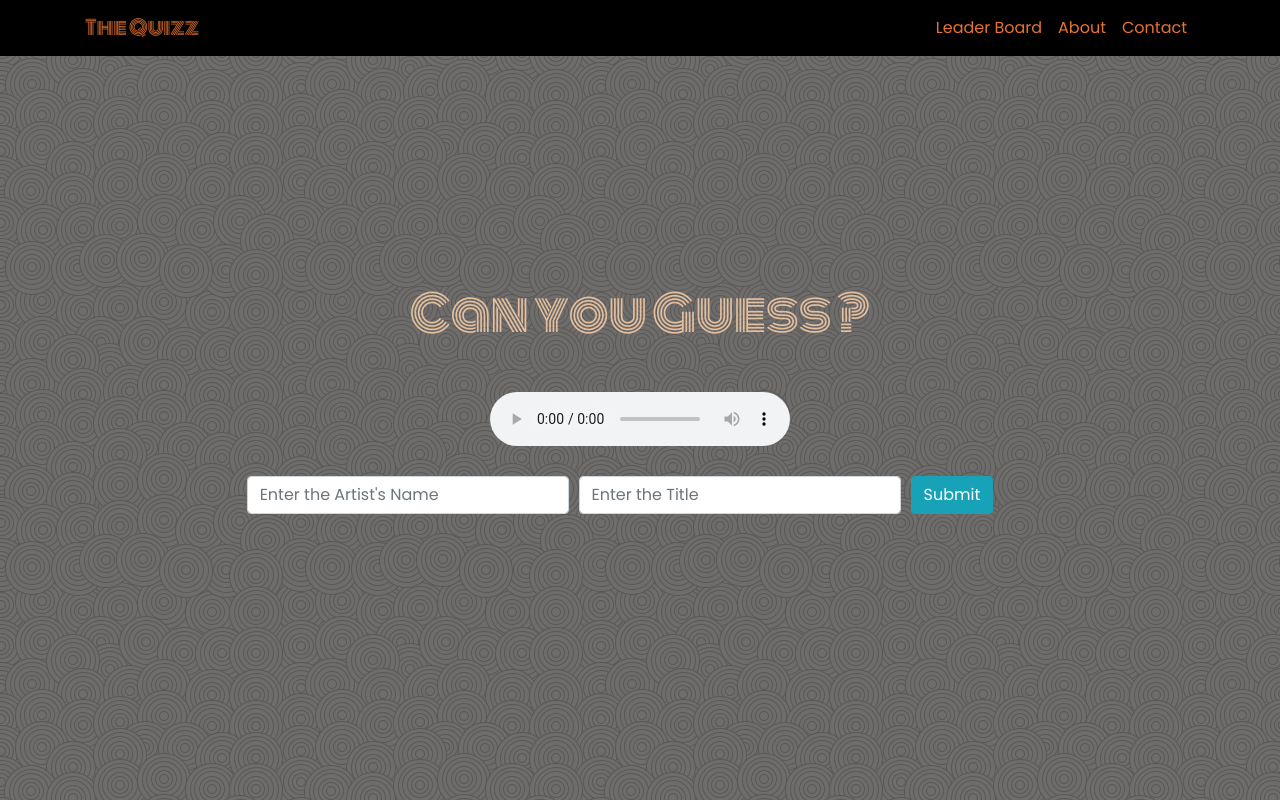
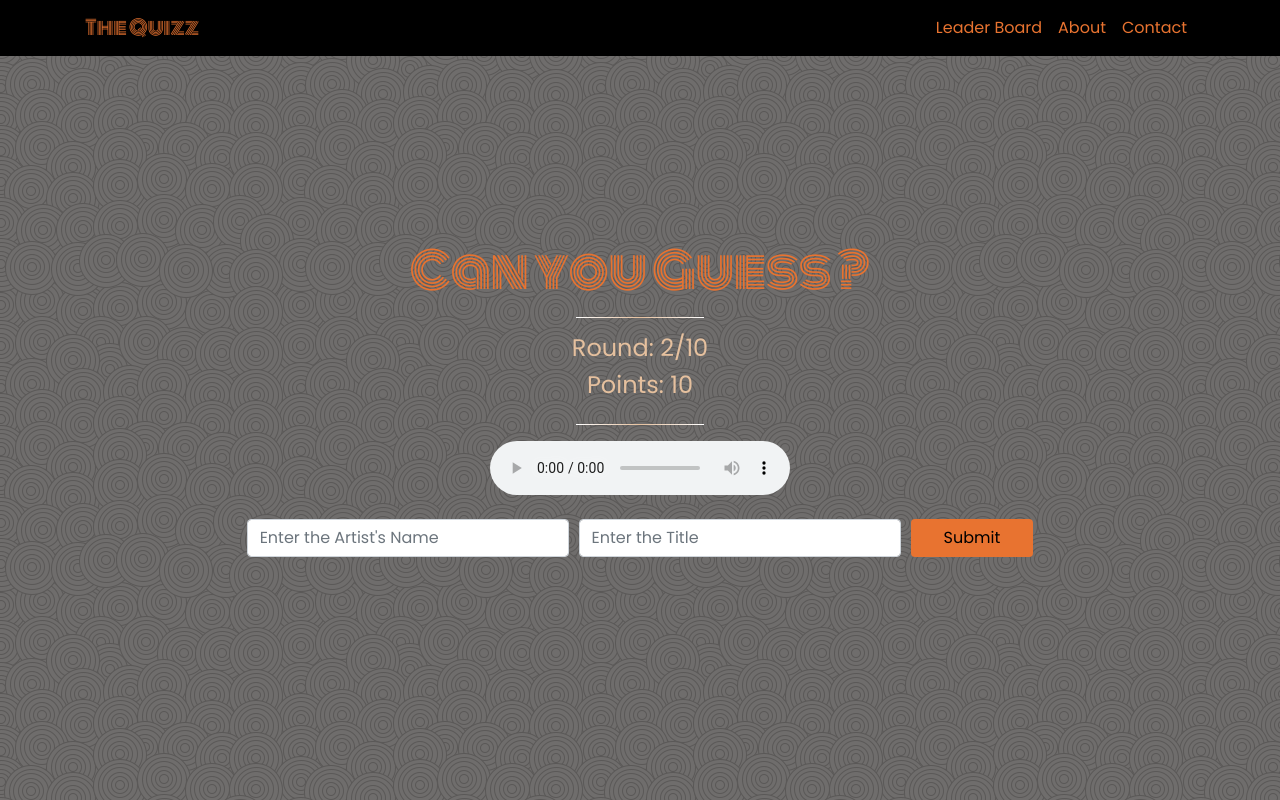
Before and after one commit to Code-Institute-Submissions/soul-blind-test, a Flask app: page /1/1/ in a window 1280 px wide. Run offline with Flask 2, Linux system fonts and the light colour scheme; tables that the repository leaves empty hold one stand-in row (values such as "Sample post"); some libraries are stand-ins or nearby versions.

Commit message:
Fix routing for result page

```diff
--- a/run.py
+++ b/run.py
@@ -196,10 +196,10 @@ def get_result_data(game_id):
     playlist_all_info = []
     for song_entry in playlist:
         song = {
-            'title' : songs_array[song_entry.id]['title'],
-            'artist' : songs_array[song_entry.id]['artist'],
-            'album_img' : songs_array[song_entry.id]['album_img']['url'],
-            'points' : Game_with_Songs.query.filter_by(game = game_id).filter_by(song = song_entry.id).first().points
+            'title' : songs_array[song_entry.song]['title'],
+            'artist' : songs_array[song_entry.song]['artist'],
+            'album_img' : songs_array[song_entry.song]['album_img']['url'],
+            'points' : Game_with_Songs.query.filter_by(game = game_id).filter_by(song = song_entry.song).first().points
         }
 
         playlist_all_info.append(song)
@@ -230,20 +230,17 @@ def index():
 @app.route("/<player_id>/<int:song_number>/", methods=["GET", "POST"])
 def play_song(player_id, song_number):
     #Increment the counter of rounds
-    if request.method == "GET":
-        current_round = get_current_round(player_id)
-        total_points = get_total_points(player_id)
-
+    current_round = get_current_round(player_id)
+    total_points = get_total_points(player_id)
 
     if request.method == "POST":
         title_guess = request.form['title']
         artist_guess = request.form['artist']
 
-        points = calculate_points(song_number=song_number, title_input=title_guess, artist_input=artist_guess)
-        set_points_for_round(player_id=player_id, current_round=current_round, points=points)
-        increase_round_counter(player_id)
-
-        if current_round <11:
+        if current_round <9:
+            points = calculate_points(song_number=song_number, title_input=title_guess, artist_input=artist_guess)
+            set_points_for_round(player_id=player_id, current_round=current_round, points=points)
+            increase_round_counter(player_id)
             game_id = get_game_id(player_id)
             playlist = get_playlist(game_id)
             return redirect(url_for('play_song', player_id=int(player_id), song_number=int(playlist[current_round].song)))
@@ -251,18 +248,17 @@ def play_song(player_id, song_number):
         #If the number of rounds is 10, we redirect to the result page
         else:
             game_id = get_game_id(player_id)
-            playlist_ids = get_playlist(game_id)
-
-
-
-            return redirect(url_for('result', player_id=int(player_id), playlist_all_info=playlist_all_info, total_points=total_points))
+            return redirect(url_for('result', player_id=int(player_id)))
 
     return render_template('playing.html', song = songs_array[song_number]["preview_url"], current_round=current_round, total_points=total_points)
 
 
 @app.route('/<player_id>/result/')
 def result(player_id):
-    return render_template('result.html', player_id=player_id)
+    game_id = get_game_id(player_id)
+    result_data = get_result_data(player_id)
+    total_points = get_total_points(player_id)
+    return render_template('result.html', player_id=player_id, result_data=result_data, total_points=total_points)
 
 
 if __name__ == "__main__":
--- a/static/css/styles.css
+++ b/static/css/styles.css
@@ -1,3 +1,4 @@
+/*Shared Styles*/
 body, html {
     height:100vh;
     font-family:'Poppins', sans-serif;
@@ -9,6 +10,39 @@ h1{
    color: #e5c09e;
    font-size: 3em;
 }
+
+hr {
+  border: 0;
+  height: 1px;
+  clear:both;
+  display:block;
+  width: 10%;
+  background-color:#FFFF00;
+  background-image: -webkit-linear-gradient(left, #ffffff, #e5c09e, #ffffff);
+  background-image: -moz-linear-gradient(left, #ffffff, #e5c09e, #ffffff);
+  background-image: -ms-linear-gradient(left, #ffffff, #e5c09e, #ffffff);
+  background-image: -o-linear-gradient(left, #ffffff, #e5c09e, #ffffff);
+}
+
+button.btn.btn-block{
+    background-color:#e87330;
+    font-size:1em;
+}
+
+button.btn.btn-block:hover{
+    background-color:#e5c09e;
+}
+
+.swirling-background {
+    background-image:url("/static/img/swirl_pattern.png");
+    /* Background pattern from Subtle Patterns */
+    height:100%;
+    display:flex;
+    justify-content:center;
+    align-items:center;
+    padding:0;
+}
+
 
 /*Style for the Nav Bar*/
 nav {
@@ -57,25 +91,9 @@ nav a:hover {
 }
 
 
-.home-form button.btn.btn-block.btn-lg{
-    background-color:#e87330;
-    font-size:1em;
-}
-
-.home-form button.btn.btn-block.btn-lg:hover{
-    background-color:#e5c09e;
-}
 
 /*Styles for the playing pages*/
-.quizz {
-    background-image:url("/static/img/swirl_pattern.png");
-    /* Background pattern from Subtle Patterns */
-    height:100%;
-    display:flex;
-    justify-content:center;
-    align-items:center;
-    padding:0;
-}
+
 
 .playing-area{
     background-color: rgba(15, 12, 10, 0.6);
@@ -89,12 +107,51 @@ nav a:hover {
     align-items:center;
 }
 
-audio{
+.playing-area h1{
+    color:#e87330;
+    margin-bottom:0;
+}
+
+.playing-area h4{
+    color:#e5c09e;
+    text-align:center;
+}
+
+.playing-area audio{
     display:block;
-    margin:0 auto;
+    margin: 0 auto;
 }
 
 .playing-area form{
-    margin-top: 30px;
     min-width:60%;
+    margin-top:1.5rem;
 }
+
+
+
+/*Result Page*/
+
+.result-area{
+    background-color: rgba(246, 101, 7, 0.4);
+
+    width:100%;
+    height:100%;
+
+    /*display:flex;*/
+    /*flex-direction:row;*/
+    /*flex-wrap:wrap;*/
+    /*justify-content:center;*/
+    /*align-items:center;*/
+}
+
+.result-area .user-score, .result-area .list-unstyled{
+    padding:20px;
+    margin:20px;
+
+    background: rgba(255,255,255,0.2);
+}
+
+.result-area img {
+    width:64px;
+    height:64px;
+}
--- a/templates/playing.html
+++ b/templates/playing.html
@@ -2,13 +2,16 @@
 
 {% block content %}
 
-<section class="container-fluid quizz">
+<section class="container-fluid swirling-background">
   <div class='playing-area'>
-    <h1 class="mb-5">Can you Guess ? </h1>
+    <h1>Can you Guess ?</h1>
+    <hr>
+    <h4>Round: {{current_round + 1}}/10</h4>
+    <h4>Points: {{total_points}}</h4>
+    <hr>
     <audio controls='controls' autoplay>
       <source src={{song}} />
     </audio>
-
     <form method="POST">
       <div class="form-row">
         <div class="col-sm-12 col-md-6 	col-xl-5">
@@ -18,7 +21,7 @@
           <input type="text" class="form-control" placeholder="Enter the Title" name="title">
         </div>
         <div class="offset-sm-5 col-sm-2 offset-lg-0 col-lg-2">
-          <button type="submit" class="btn btn-info">Submit</button>
+          <button type="submit" class="btn btn-block">Submit</button>
         </div>
       </div>
     </form>
```
Also changed, not shown: templates/result.html (added, +44 -0 lines).
